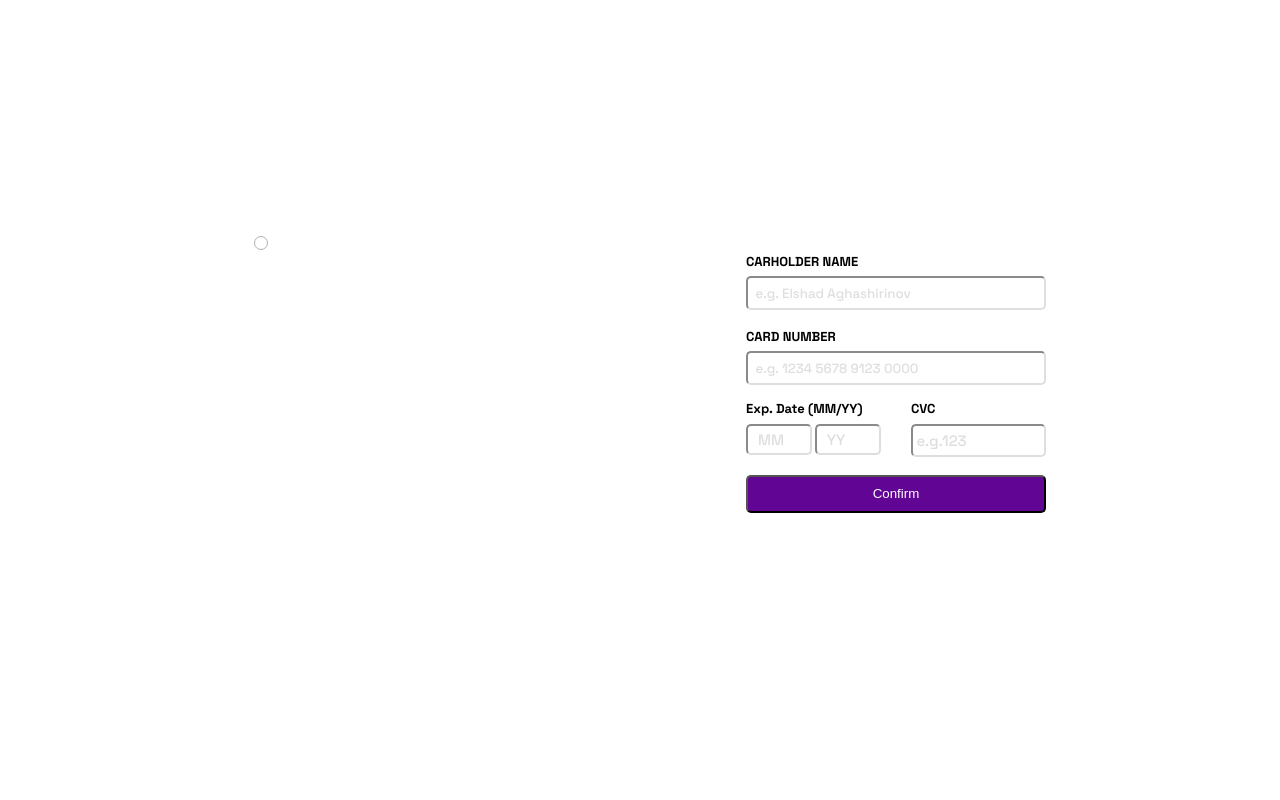
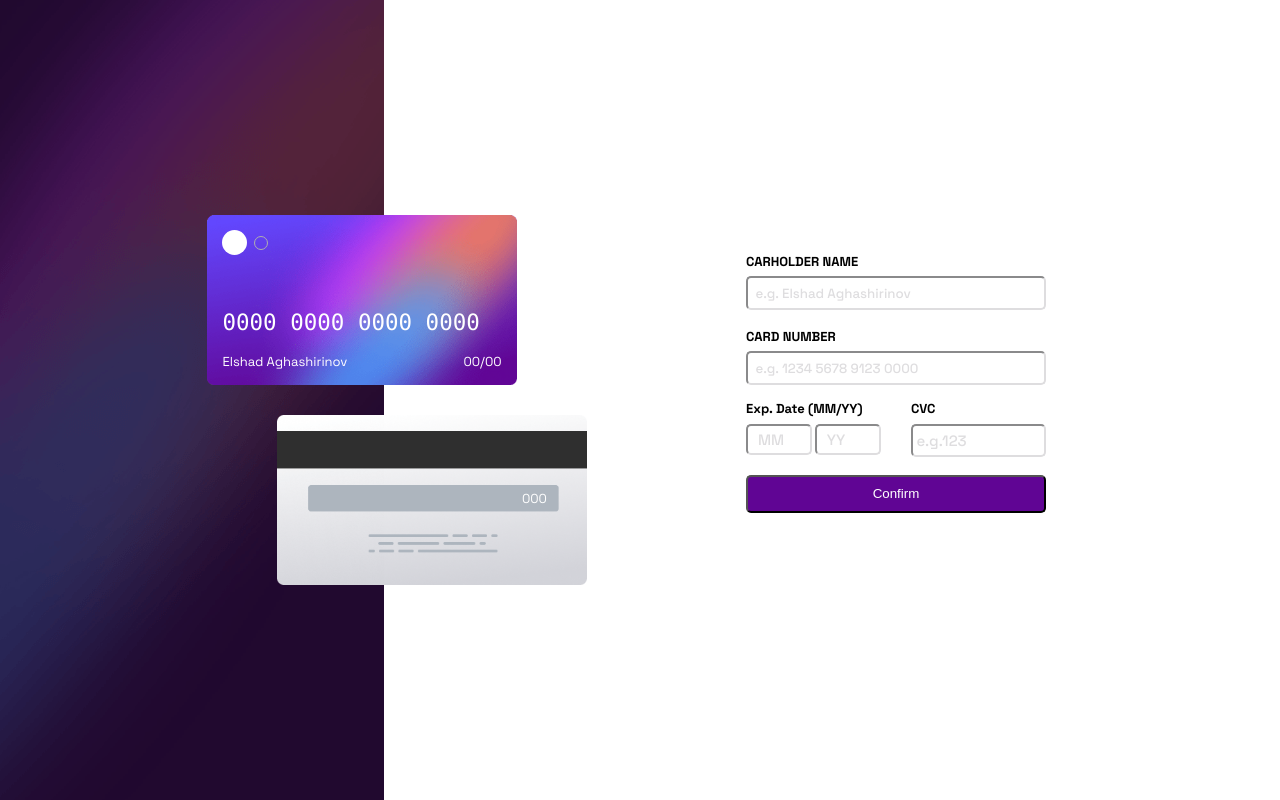
Before and after one commit to Elshad2019/bank-card, a plain HTML site: page card.html in a window 1280 px wide. Drawn offline with Linux system fonts and the light colour scheme; the site is published under a folder, as on GitHub Pages, so addresses that start at the root find nothing.

Commit message:
url as string

```diff
--- a/card.css
+++ b/card.css
@@ -16,7 +16,7 @@ html, body{
 }
 
 .cards{
-    background-image: url("/images/bg-main-desktop.png");
+    background-image: url("./images/bg-main-desktop.png");
     display: grid;
 }
 
@@ -106,7 +106,7 @@ input::placeholder{
 
 .b-card1{
     position: relative;
-    background-image: url(/images/bg-card-front.png);
+    background-image: url("./images/bg-card-front.png");
     left: 170px;
     display: grid;
     grid-template-rows: 1fr 1fr;
@@ -114,7 +114,7 @@ input::placeholder{
 
 .b-card2{
     position: relative;
-    background-image: url(/images/bg-card-back.png);
+    background-image: url("./images/bg-card-back.png");
     left: 240px;
 }
 
```
